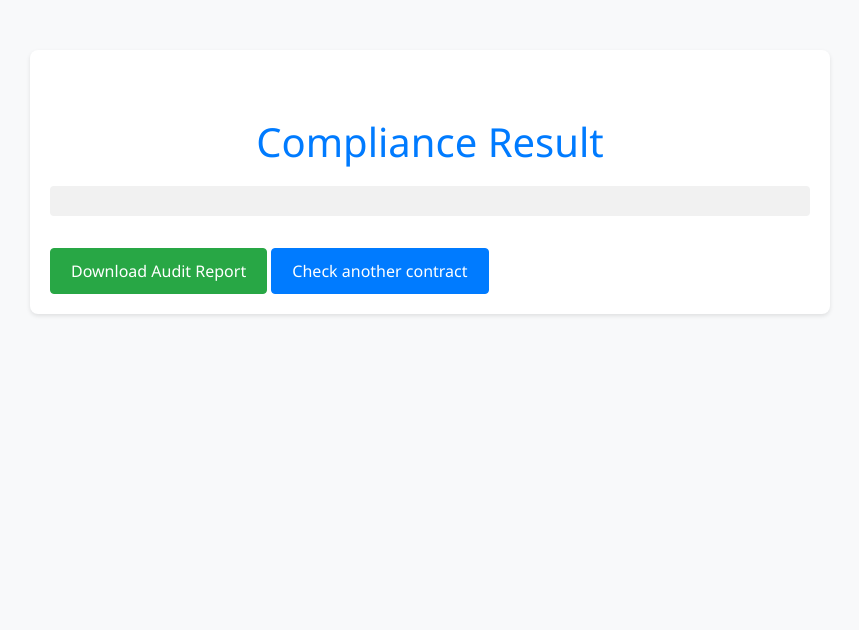
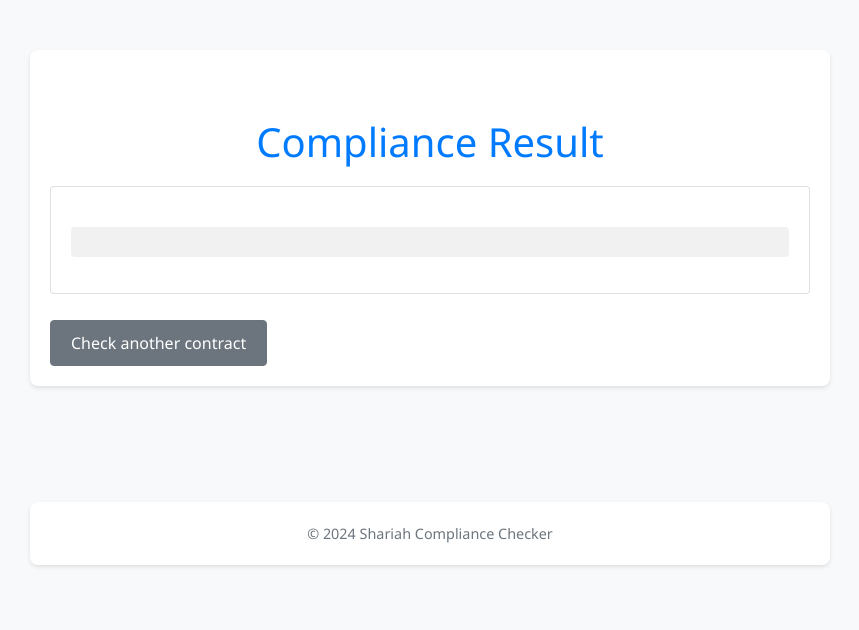
Before and after one commit to KOSASIH/shariah-advanced, a Flask app: page /result in a window 1280 px wide. Shown: the top 630 px of the page, without its empty margins (210-1069 px from the left). Run offline with Flask 2, Linux system fonts and the light colour scheme; parts of the project's set-up code (start-up, migrations or seed data) failed here and were passed over; some libraries are stand-ins or nearby versions.

Commit message:
Update result.html

```diff
--- a/templates/result.html
+++ b/templates/result.html
@@ -1,18 +1,32 @@
 <!DOCTYPE html>
-<html lang="en">
+<html>
 <head>
-    <meta charset="UTF-8">
-    <meta name="viewport" content="width=device-width, initial-scale=1.0">
     <title>Compliance Result</title>
-    <link href="https://maxcdn.bootstrapcdn.com/bootstrap/4.0.0/css/bootstrap.min.css" rel="stylesheet">
-    <link rel="stylesheet" href="/static/css/styles.css">
+    <link rel="stylesheet" href="https://stackpath.bootstrapcdn.com/bootstrap/4.5.2/css/bootstrap.min.css">
+    <link rel="stylesheet" href="{{ url_for('static', filename='css/styles.css') }}">
 </head>
 <body>
     <div class="container">
         <h1 class="mt-5">Compliance Result</h1>
-        <pre id="result">{{ result }}</pre>
-        <a class="btn btn-success mt-3" href="/audit/{{ audit_filename }}" download>Download Audit Report</a>
-        <a class="btn btn-primary mt-3" href="/">Check another contract</a>
+        <div class="card mt-3">
+            <div class="card-body">
+                <pre>{{ result }}</pre>
+            </div>
+        </div>
+        <div class="mt-3">
+            <a href="/" class="btn btn-secondary">Check another contract</a>
+            {% if audit_filename %}
+                <a href="/audit/{{ audit_filename }}" class="btn btn-success">Download Audit Report</a>
+            {% endif %}
+        </div>
     </div>
+    <footer class="footer mt-auto py-3 bg-light">
+        <div class="container">
+            <span class="text-muted">&copy; 2024 Shariah Compliance Checker</span>
+        </div>
+    </footer>
+    <script src="https://code.jquery.com/jquery-3.5.1.min.js"></script>
+    <script src="https://cdn.jsdelivr.net/npm/bootstrap@4.5.2/dist/js/bootstrap.bundle.min.js"></script>
+    <script src="{{ url_for('static', filename='js/scripts.js') }}"></script>
 </body>
 </html>
```
